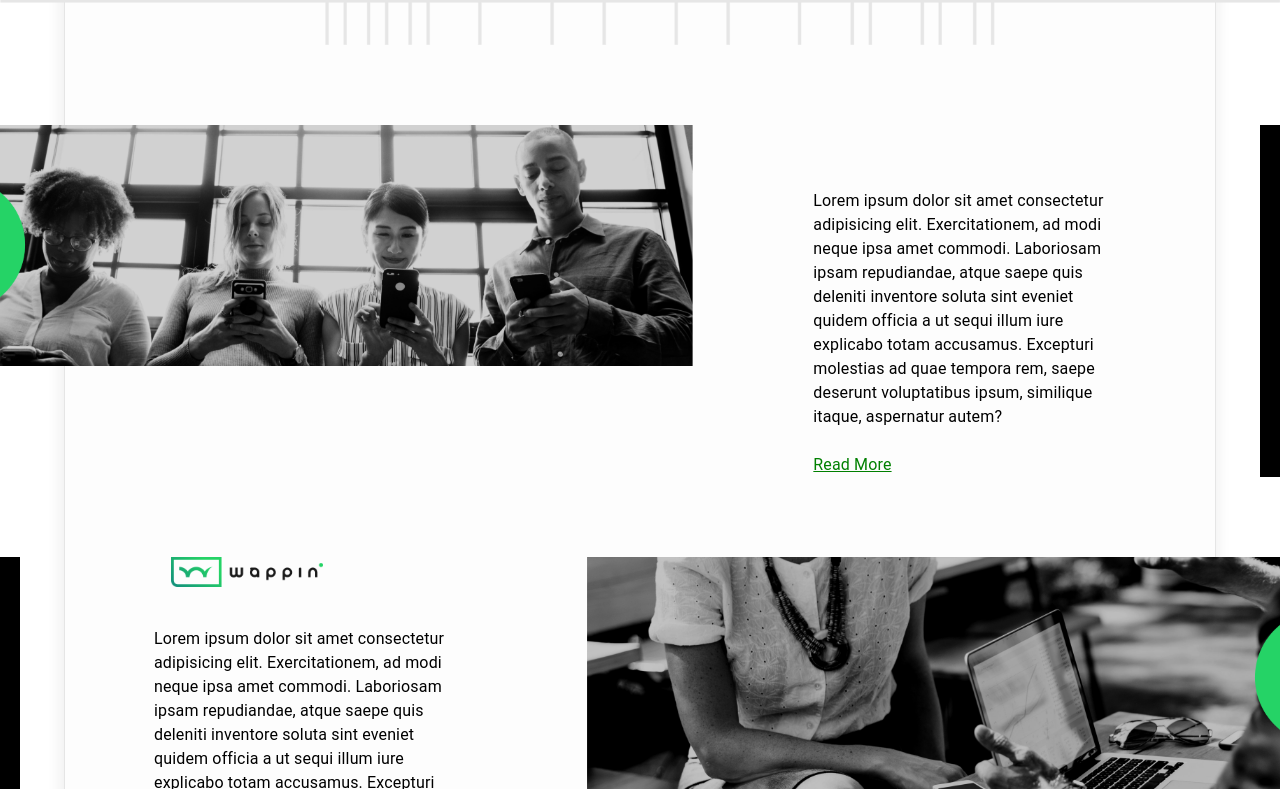
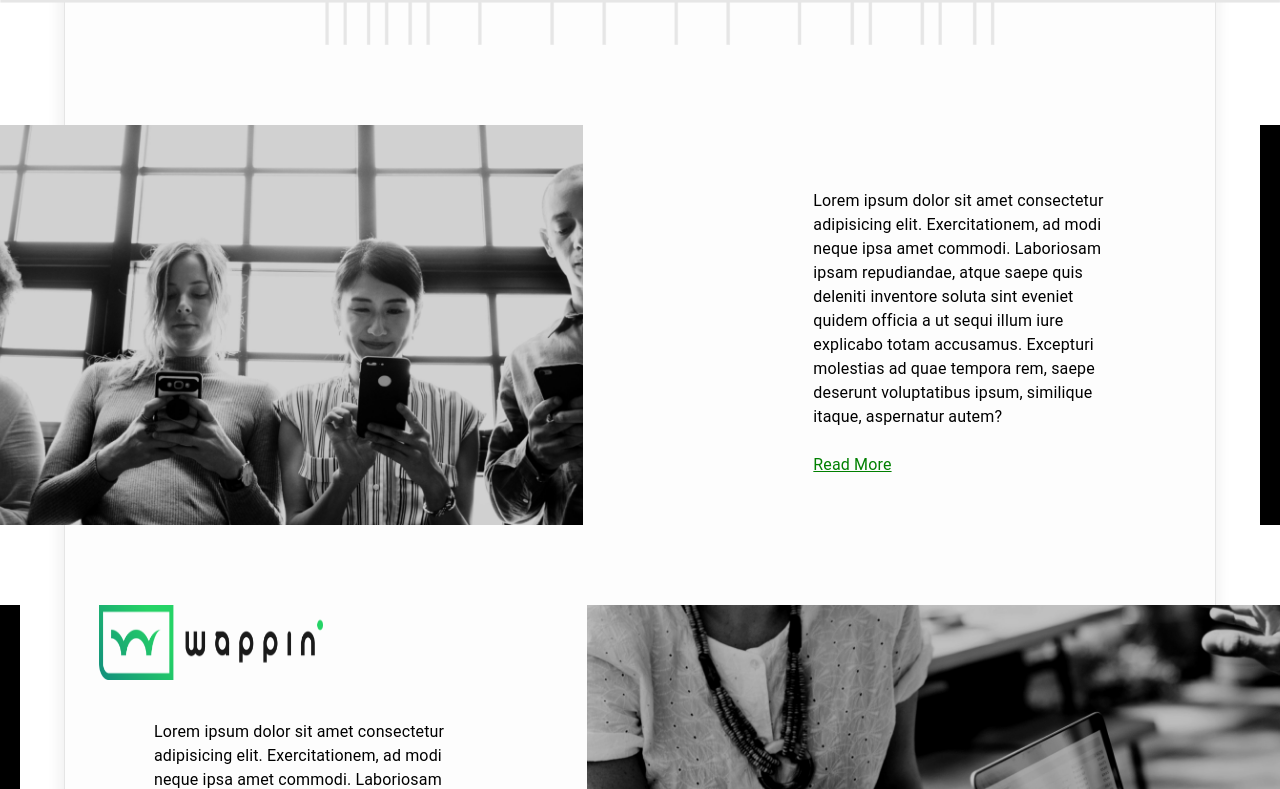
Before and after one commit to sandayazisp/wappin-spe, a Next.js app: page / in a window 1280 px wide. Shown: the part 1091-1880 px from the top of the page. Built offline with nearby package versions, Linux system fonts and the light colour scheme.

Commit message:
style: styling section wappin responesive
landing page

```diff
--- a/src/components/Content/SectionSession.tsx
+++ b/src/components/Content/SectionSession.tsx
@@ -9,7 +9,14 @@ export default function SectionSession() {
               position: 'relative',
               mt: 10,
               height: '700px',
-
+              display: { xs: 'none', md: 'block'},
+            }}
+          >
+              <Box
+                sx={{
+                  position: 'relative',
+                  width: '100%',
+                  height: '100%',
                 }}
               >
                 <Image
@@ -17,17 +24,19 @@ export default function SectionSession() {
                   alt='Wappin'
                   objectFit='cover'
                   layout='fill'
+                  objectPosition={'right'}
                 />
               <Box
                 sx={{
                   zIndex: 1,
                   display: 'flex',
                   flexDirection: 'column',
-                  justifyContent: 'center',
+                  justifyContent: { xs: 'end', md: 'center'},
                   alignItems: 'center',
                   position: 'relative',
-                  width: '50%',
+                  width: { xs: '100%', md: '50%'},
                   height: '100%',
+                  textAlign: { xs: 'center', md: 'left'}
                 }}
               >
               <Typography variant='h3' component='h1'
@@ -52,5 +61,6 @@ export default function SectionSession() {
               >Try Now</Button>
               </Box>
               </Box>
+          </Box>
     )
 };
--- a/src/components/Content/SectionWappin.tsx
+++ b/src/components/Content/SectionWappin.tsx
@@ -13,7 +13,7 @@ export default function SectionWappin() {
               // bgcolor: 'red',
               border: '1px solid #E5E5E5',
               height: '100%',
-              minHeight: '1550px',
+              minHeight: {xs: '1700px', md: '1550px'},
               position: 'relative',
               top: -50,
               boxShadow: '-1px 9px 14px 4px rgba(0,0,0,0.06)',
@@ -30,7 +30,7 @@ export default function SectionWappin() {
               top: 0,
               left: 0,
               height: '100%',
-              pt: 10,
+              pt: {xs: 0, md: 10},
               width: '100%',
             }}
           >
@@ -46,31 +46,34 @@ export default function SectionWappin() {
               mt: 10,
             }}
           >
-            <Grid xs={6.5}>
+            <Grid xs={12} md={6.5} >
               <Box
                 sx={{
-                  objectPosition: 'left', marginLeft: '-110px'
+                  objectPosition: {xs: 'center', md: 'left'},
+                  marginLeft: {xs: 0, md: '-110px'},
+                  position: 'relative',
+                  width: '100%',
+                  height: {xs: '200px', md: '400px'},
                 }}
               >
                 <Image
                   src='/Assets/Group 176-@2x.png'
-                  height={150}
-                  width={500}
                   objectFit='cover'
-                  layout='responsive'
+                  layout='fill'
                   alt='Wappin'
                 />
               </Box>
             </Grid>
-            <Grid xs={5.5}
+            <Grid xs={12} md={5.5}
               sx={{
-                borderRight: '20px solid',
+                borderRight: {xs: 'none', md: '20px solid'},
                 borderColor: 'common.black',
                 display: 'flex',
                 flexDirection: 'column',
                 justifyContent: 'start',
-                pt: 8,
-                pl: 15,
+                alignItems: {xs: 'center', md: 'start'},
+                pt: {xs: 3, md: 8},
+                pl: {xs: 0, md: 15},
               }}
             >
               <Typography variant='body1' component='p'
@@ -82,39 +85,56 @@ export default function SectionWappin() {
               >
                 Lorem ipsum dolor sit amet consectetur adipisicing elit. Exercitationem, ad modi neque ipsa amet commodi. Laboriosam ipsam repudiandae, atque saepe quis deleniti inventore soluta sint eveniet quidem officia a ut sequi illum iure explicabo totam accusamus. Excepturi molestias ad quae tempora rem, saepe deserunt voluptatibus ipsum, similique itaque, aspernatur autem?
               </Typography>
-                <Typography variant='body1' component='a' href='#readmore' color='green'>
+                <Typography variant='body1' component='a' href='#readmore' color='green'
+                sx={{
+                  width: '100%',
+                  maxWidth: '70%',
+                  mb: 3,
+                }}
+                >
                   Read More
                 </Typography>
             </Grid>
           </Grid>
+
           <Grid container
             sx={{
               mt: 10,
               overflow: 'hidden',
             }}
           >
-            <Grid xs={5.5}
+            <Grid xs={12} md={5.5} order={{xs: 2, md: 1}}
               sx={{
-                borderLeft: '20px solid',
+                borderLeft: {xs: 'none', md: '20px solid'},
                 borderColor: 'common.black',
                 display: 'flex',
                 flexDirection: 'column',
                 justifyContent: 'center',
-                alignItems: 'end',
-                pr: 15,
+                alignItems: {xs: 'center', md: 'end'},
+                pr: {xs: 0, md: 15},
 
               }}
             >
               <Box
                 sx={{
                   display: 'flex',
-                  justifyContent: 'end',
+                  justifyContent: {xs: 'center', md: 'end'},
                   alignItems: 'center',
-                  mr: 18,
-                  mb: 5,
+                  width: '100%',
+                  maxWidth: {xs: '70%', md: '50%'},
+                  height: '75px',
+                  position: 'relative',
+                  mr: {xs: 0, md: 18},
+                  mb: {xs: 5, md: 5},
+                  mt: {xs: 5, md: 0},
                 }}
               >
-                <img src='/Assets/02_@2x.png' alt='Logo Wappin' width='50%' />
+                {/* <img src='/Assets/02_@2x.png' alt='Logo Wappin' width='50%' /> */}
+                <Image
+                  src='/Assets/02_@2x.png'
+                  alt="Logo Wappin"
+                  layout='fill'
+                />
 
               </Box>
               <Typography variant='body1' component='p'
@@ -136,18 +156,36 @@ export default function SectionWappin() {
                 Read More
               </Typography>
             </Grid>
-            <Grid xs={6.5}>
+            <Grid xs={12} md={6.5} order={{xs:1,md:2}}>
+            {/* <Box
+                sx={{
+                  objectPosition: {xs: 'center', md: 'left'},
+                  marginLeft: {xs: 0, md: '-110px'},
+                  position: 'relative',
+                  width: '100%',
+                  height: {xs: '200px', md: '400px'},
+                }}
+              >
+                <Image
+                  src='/Assets/Group 176-@2x.png'
+                  objectFit='cover'
+                  layout='fill'
+                  alt='Wappin'
+                />
+              </Box> */}
               <Box
                 sx={{
-                  objectPosition: 'right', marginRight: '-110px',
+                  objectPosition: 'right',
+                  marginRight: '-140px',
+                  position: 'relative',
+                  // width: '100%',
+                  height: {xs: '200px', md: '400px'},
                 }}
               >
                 <Image
                   src='/Assets/Group 177-@2x.png'
-                  height={150}
-                  width={500}
                   objectFit='cover'
-                  layout='responsive'
+                  layout='fill'
                   alt='Wappin'
                 />
               </Box>
```
Lines whose indentation alone changed are shown as unchanged.
